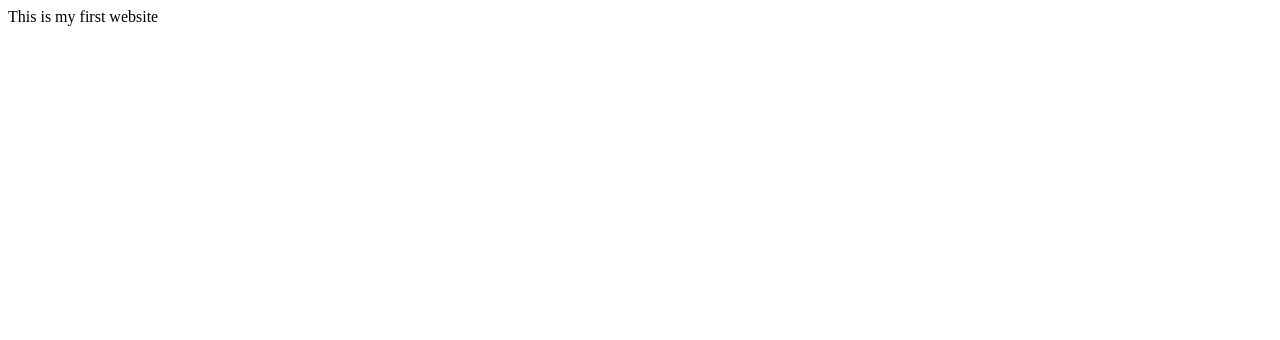
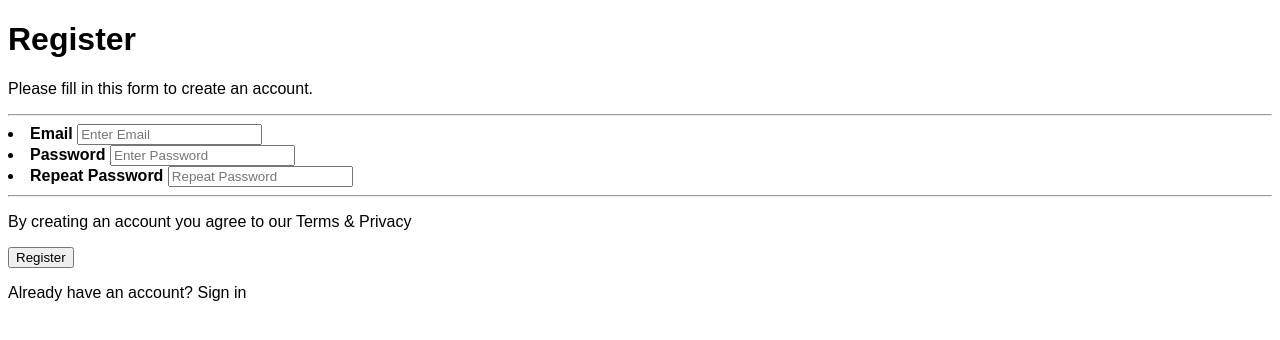
Before and after one commit to Manoj131621/mywebsite, a plain HTML site: page index.html in a window 1280 px wide. Drawn offline with Linux system fonts and the light colour scheme.

```diff
--- a/index.html
+++ b/index.html
@@ -1,9 +1,46 @@
+<!DOCTYPE html>
 <html>
-  <head>
-    <meta charset="utf-8">
-    <title></title>
-  </head>
-  <body>
-    This is my first website
-  </body>
+<head>
+<title>E-learning</title>
+<style>
+  body
+  {
+    font-family: Arial;
+  }
+  header
+  {
+    text-align: center;
+  }
+</style>
+</head>
+
+<body>
+<form action="page.php">
+  <div>
+    <h1>Register</h1>
+    <p>Please fill in this form to create an account.</p>
+    <hr>
+    <li>
+    <label for="email"><b>Email</b></label>
+    <input type="text" placeholder="Enter Email" name="email" id="email" required>
+    </li>
+    <li>
+    <label for="psw"><b>Password</b></label>
+    <input type="password" placeholder="Enter Password" name="psw" id="psw" required>
+    </li>
+    <li>
+    <label for="psw-repeat"><b>Repeat Password</b></label>
+    <input type="password" placeholder="Repeat Password" name="psw-repeat" id="psw-repeat" required>
+    <hr>
+    </li>
+    <p>By creating an account you agree to our Terms & Privacy</p>
+    <button type="submit" class="registerbtn">Register</button>
+  </div>
+
+  <div>
+    <p>Already have an account? Sign in</p>
+  </div>
+</form>
+
+</body>
 </html>
```
Also changed, not shown: 2 other files.
